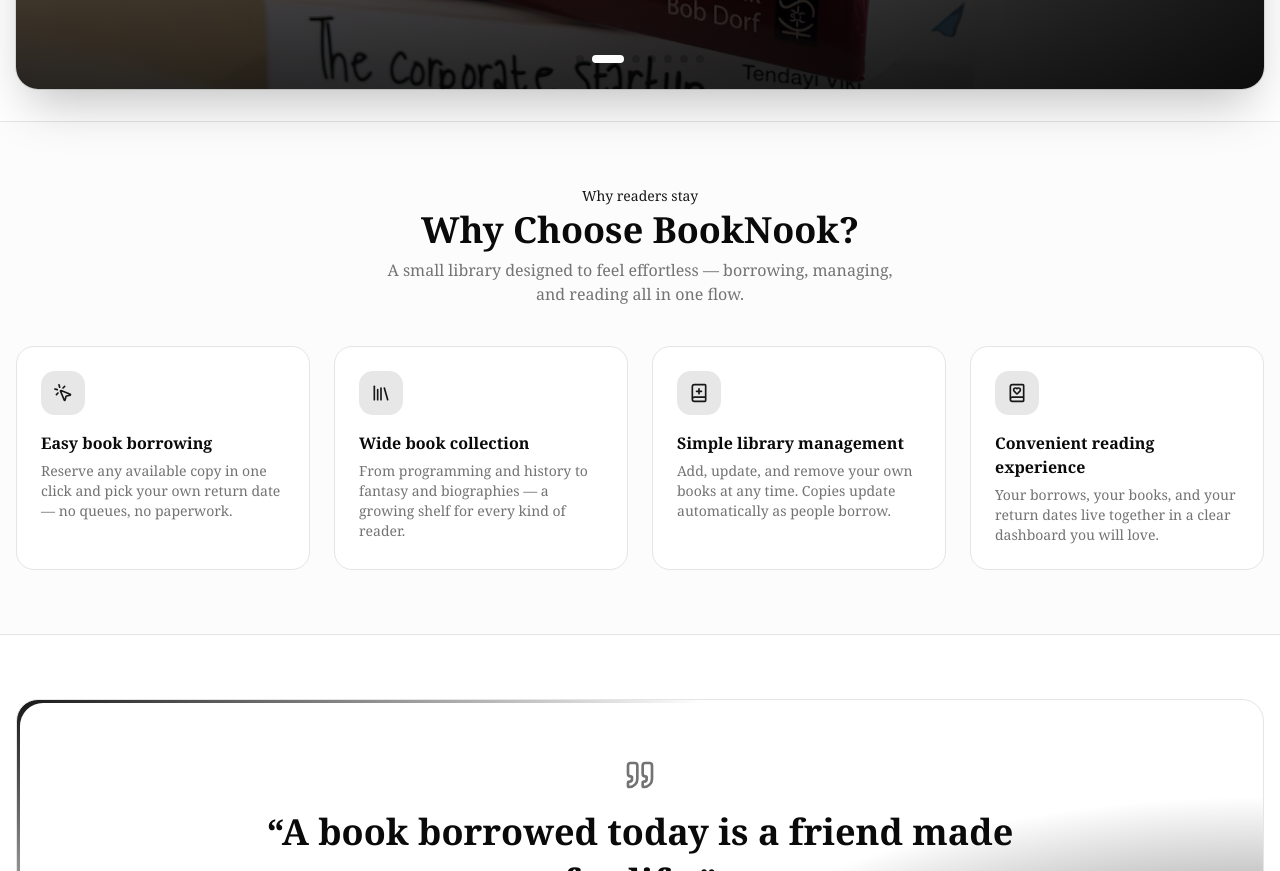
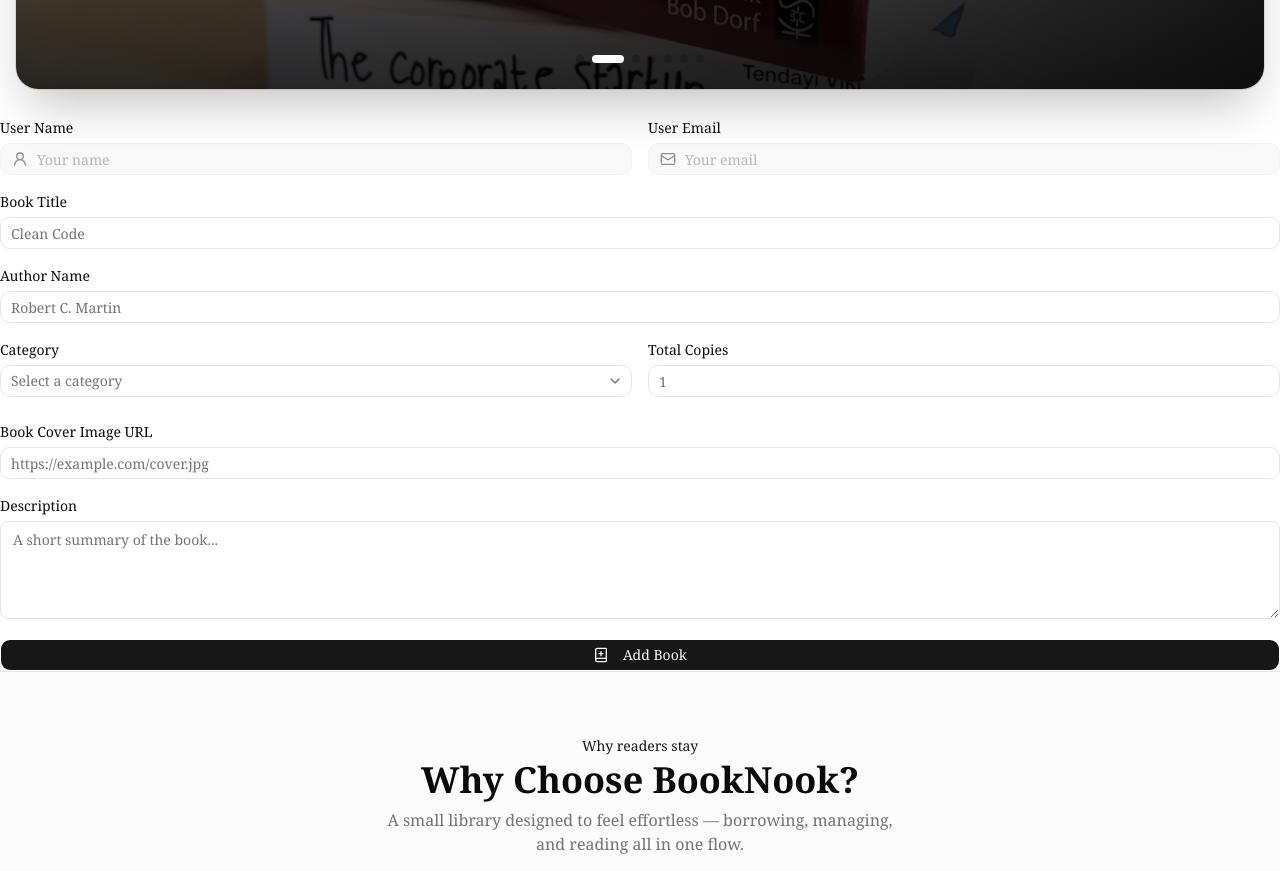
Before and after one commit to sakiburdev/booknook-frontend, a Next.js app: page / in a window 1280 px wide. Shown: the part 620-1491 px from the top of the page. Built offline with nearby package versions, Linux system fonts and the light colour scheme.

Commit message:
add BookForm component

```diff
--- a/src/app/page.js
+++ b/src/app/page.js
@@ -1,3 +1,4 @@
+import BookForm from "@/components/forms/BookForm";
 import CommunitySection from "@/components/home/CommunitySection";
 import HeroSlider from "@/components/home/HeroSlider";
 import WhyBookNook from "@/components/home/WhyBookNook";
@@ -21,6 +22,7 @@ export default function Home() {
         <HeroSlider />
       </Suspense>
 
+      <BookForm/>
       <WhyBookNook />
       <CommunitySection />
 
--- /dev/null
+++ b/src/components/forms/BookForm.jsx
@@ -0,0 +1,132 @@
+import React from "react";
+import { Label } from "@/components/ui/label";
+import { Input } from "@/components/ui/input";
+import { Button } from "@/components/ui/button";
+import {
+  Select,
+  SelectContent,
+  SelectItem,
+  SelectTrigger,
+  SelectValue,
+} from "@/components/ui/select";
+import { User2, Mail, BookPlus } from "lucide-react";
+
+const categories = [
+  "Fiction",
+  "Non-Fiction",
+  "History",
+  "Programming",
+  "Science",
+  "Biography",
+  "Fantasy",
+  "Self-Help",
+  "Mystery",
+  "Horror",
+  "Poetry",
+  "Children's Books",
+  "Cookbooks",
+  "Travel",
+];
+
+const BookForm = () => {
+  return (
+    <form className="space-y-5">
+
+      {/* User Information */}
+      <div className="grid grid-cols-1 gap-4 sm:grid-cols-2">
+        <div className="space-y-2">
+          <Label htmlFor="userName">User Name</Label>
+          <div className="relative">
+            <User2 className="absolute left-3 top-1/2 size-4 -translate-y-1/2 text-muted-foreground" />
+            <Input
+              id="userName"
+              placeholder="Your name"
+              className="pl-9"
+              disabled
+            />
+          </div>
+        </div>
+
+        <div className="space-y-2">
+          <Label htmlFor="userEmail">User Email</Label>
+          <div className="relative">
+            <Mail className="absolute left-3 top-1/2 size-4 -translate-y-1/2 text-muted-foreground" />
+            <Input
+              id="userEmail"
+              type="email"
+              placeholder="Your email"
+              className="pl-9"
+              disabled
+            />
+          </div>
+        </div>
+      </div>
+
+      {/* Book Title */}
+      <div className="space-y-2">
+        <Label htmlFor="title">Book Title</Label>
+        <Input id="title" placeholder="Clean Code" />
+      </div>
+
+      {/* Author Name */}
+      <div className="space-y-2">
+        <Label htmlFor="author">Author Name</Label>
+        <Input id="author" placeholder="Robert C. Martin" />
+      </div>
+
+      {/* Category and Total Copies */}
+      <div className="grid grid-cols-1 gap-4 sm:grid-cols-2">
+        <div className="space-y-2">
+          <Label htmlFor="category">Category</Label>
+          <Select>
+            <SelectTrigger id="category" className="w-full">
+              <SelectValue placeholder="Select a category" />
+            </SelectTrigger>
+
+            <SelectContent>
+              {categories.map((item) => (
+                <SelectItem key={item} value={item}>
+                  {item}
+                </SelectItem>
+              ))}
+            </SelectContent>
+          </Select>
+        </div>
+
+        <div className="space-y-2">
+          <Label htmlFor="totalCopies">Total Copies</Label>
+          <Input id="totalCopies" type="number" min={1} placeholder="1" />
+        </div>
+      </div>
+
+      {/* Book Cover Image */}
+      <div className="space-y-2">
+        <Label htmlFor="image">Book Cover Image URL</Label>
+        <Input
+          id="image"
+          type="url"
+          placeholder="https://example.com/cover.jpg"
+        />
+      </div>
+
+      {/* Description */}
+      <div className="space-y-2">
+        <Label htmlFor="description">Description</Label>
+        <textarea
+          id="description"
+          rows={4}
+          className="flex w-full rounded-md border border-input bg-transparent px-3 py-2 text-sm placeholder:text-muted-foreground focus-visible:outline-none focus-visible:ring-2 focus-visible:ring-ring"
+          placeholder="A short summary of the book..."
+        />
+      </div>
+
+      {/* Submit Button */}
+      <Button type="button" className="w-full">
+        <BookPlus className="mr-2 size-4" />
+        Add Book
+      </Button>
+    </form>
+  );
+};
+
+export default BookForm;
```
